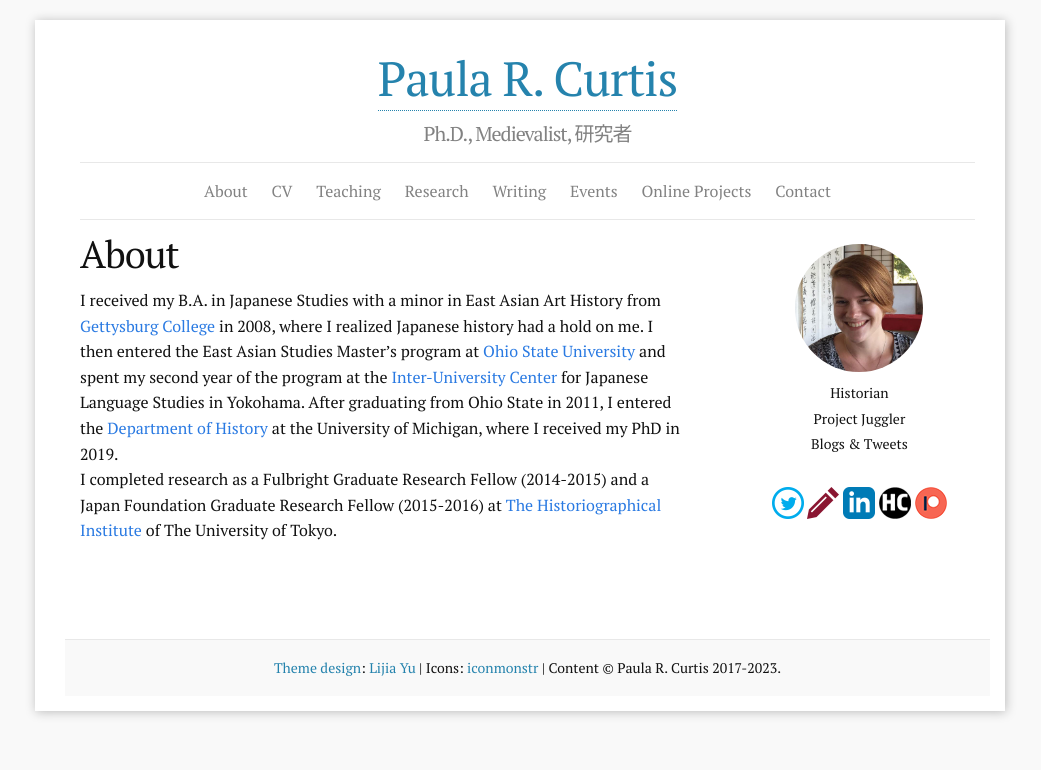
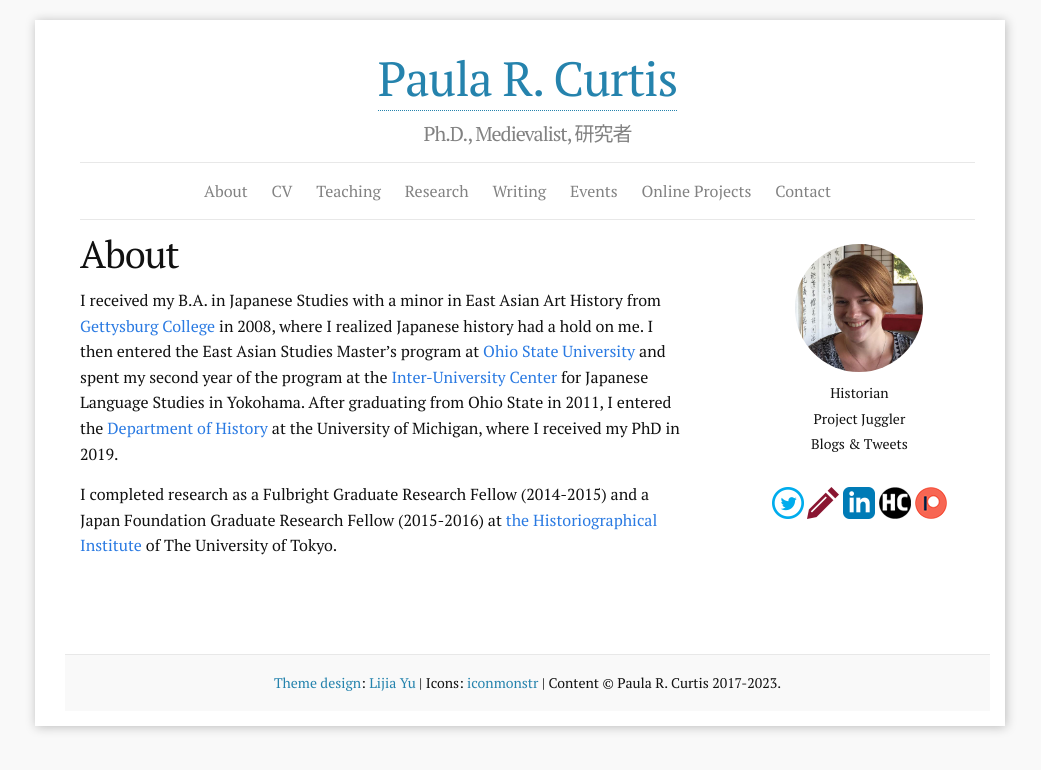
Before and after one commit to pr-curtis/pr-curtis.github.io, a Jekyll site: the page built from b_about.md, in a window 1280 px wide. Shown: the top 770 px of the page, without its empty margins (120-1161 px from the left). Built offline with Jekyll 4.4.1, drawn with Linux system fonts in a browser that asks for light colours; nearby versions of some CDN libraries.

Commit message:
Update b_about.md

```diff
--- a/b_about.md
+++ b/b_about.md
@@ -6,5 +6,5 @@ permalink: /about/
 
 
 I received my B.A. in Japanese Studies with a minor in East Asian Art History from <a href="https://www.gettysburg.edu/academics/catalog/programs/japanese.dot">Gettysburg College</a> in 2008, where I realized Japanese history had a hold on me. I then entered the East Asian Studies Master's program at <a href="https://easc.osu.edu/degrees/eas-ma">Ohio State University</a> and spent my second year of the program at the <a href="https://web.stanford.edu/dept/IUC/cgi-bin/">Inter-University Center</a> for Japanese Language Studies in Yokohama. After graduating from Ohio State in 2011, I entered the <a href="https://lsa.umich.edu/history">Department of History</a> at the University of Michigan, where I received my PhD in 2019.
-<br>
-I completed research as a Fulbright Graduate Research Fellow (2014-2015) and a Japan Foundation Graduate Research Fellow (2015-2016) at <a href="http://www.hi.u-tokyo.ac.jp/index-j.html">The Historiographical Institute</a> of The University of Tokyo.
+<p></p>
+I completed research as a Fulbright Graduate Research Fellow (2014-2015) and a Japan Foundation Graduate Research Fellow (2015-2016) at <a href="http://www.hi.u-tokyo.ac.jp/index-j.html">the Historiographical Institute</a> of The University of Tokyo.
```
